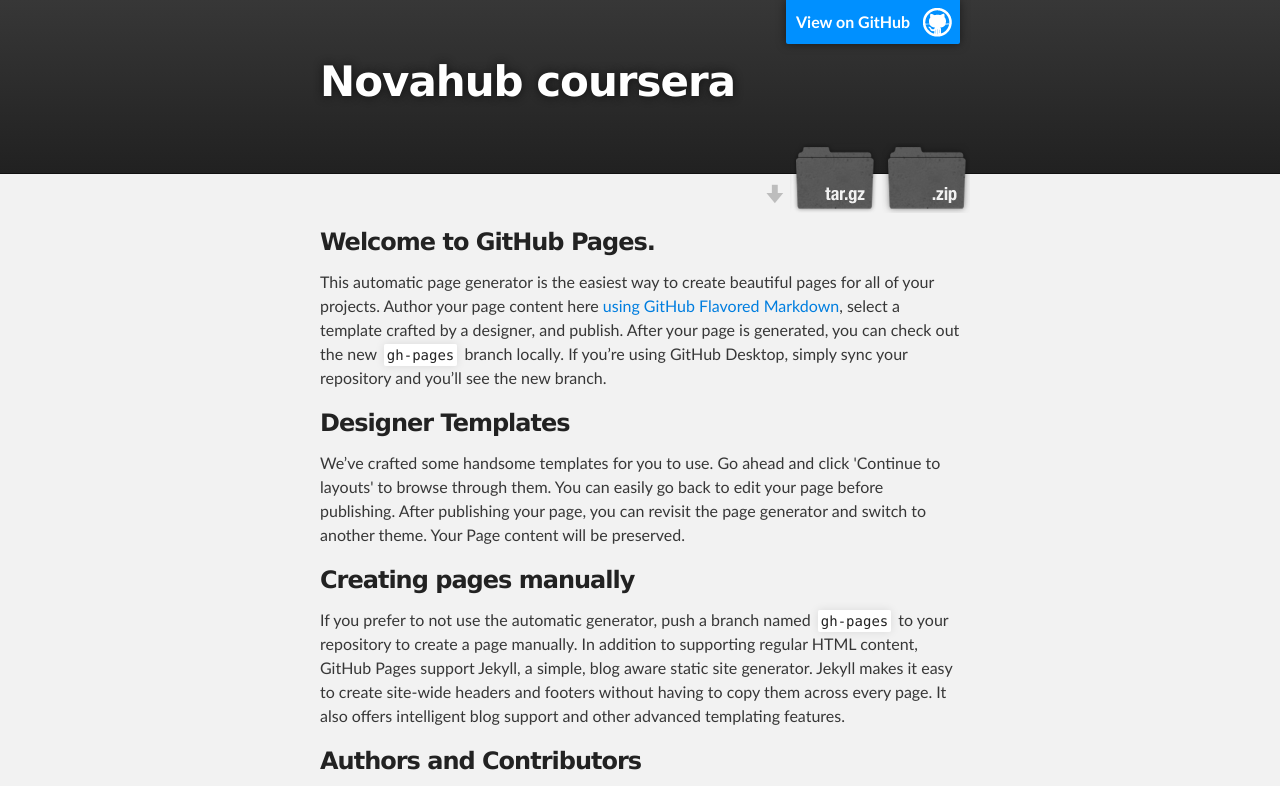
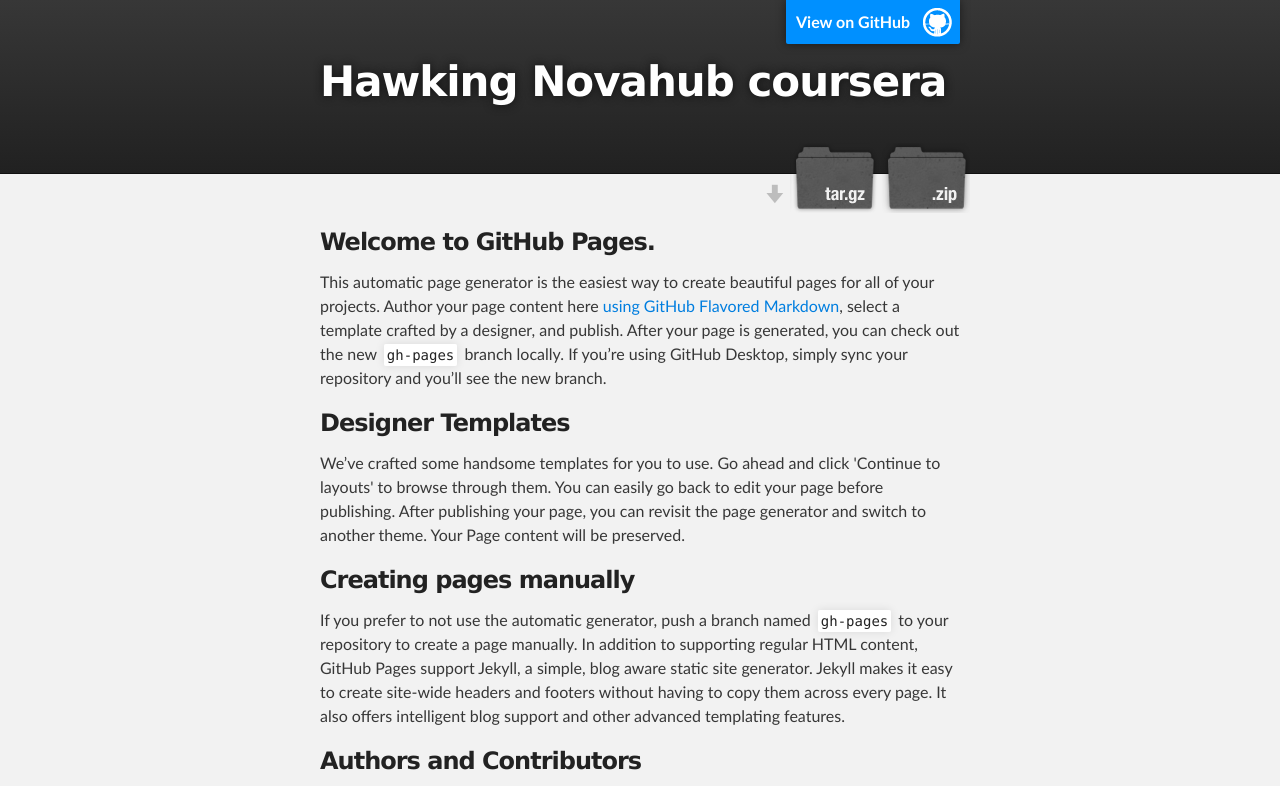
Before and after one commit to huuth/novahub_coursera, a plain HTML site: page index.html in a window 1280 px wide. Shown: the top 786 px of the page. Drawn offline with Linux system fonts and the light colour scheme.

Commit message:
Update index.html

```diff
--- a/index.html
+++ b/index.html
@@ -8,7 +8,7 @@
 
     <link rel="stylesheet" type="text/css" media="screen" href="stylesheets/stylesheet.css">
 
-    <title>Hawking Novahub coursera</title>
+    <title>Novahub coursera</title>
   </head>
 
   <body>
@@ -18,7 +18,7 @@
         <header class="inner">
           <a id="forkme_banner" href="https://github.com/huuth/novahub_coursera">View on GitHub</a>
 
-          <h1 id="project_title">Novahub coursera</h1>
+          <h1 id="project_title">Hawking Novahub coursera</h1>
           <h2 id="project_tagline"></h2>
 
             <section id="downloads">
```
